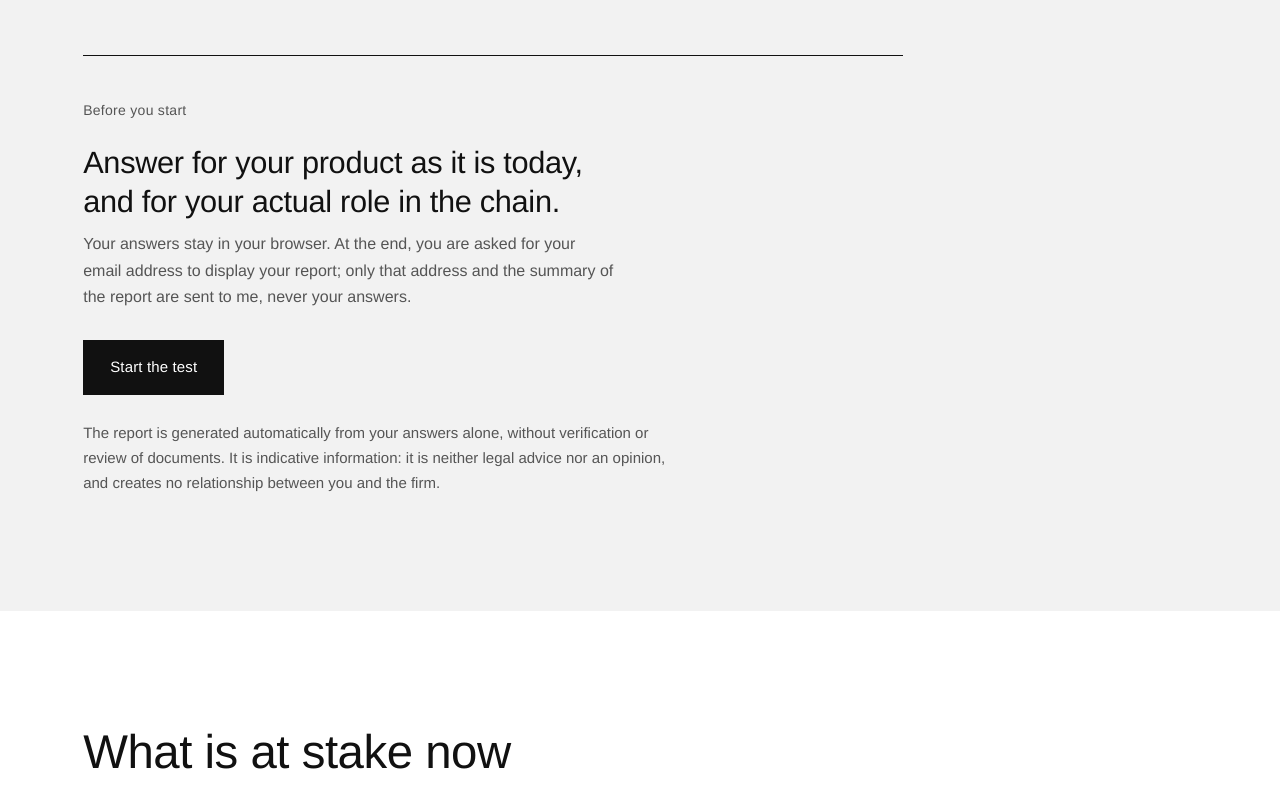
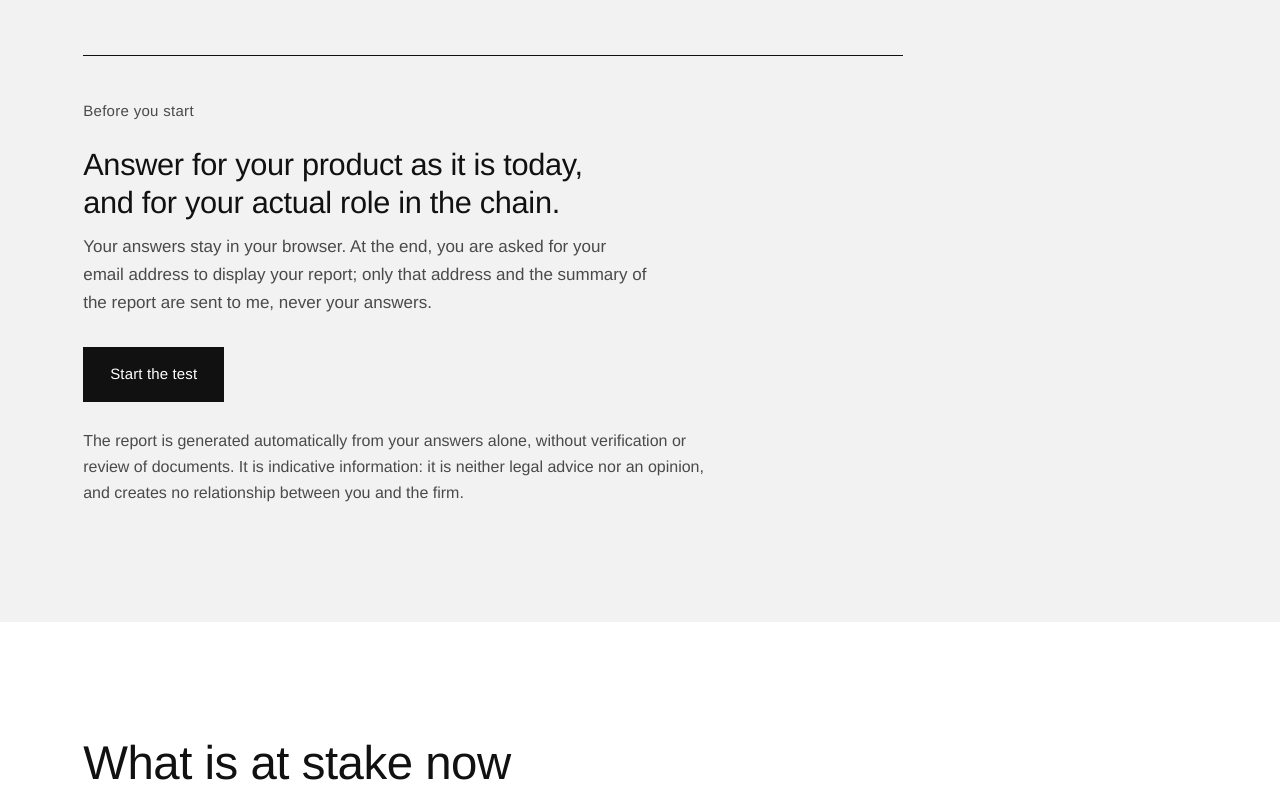
Before and after one commit to Hemistiches/Concordance, a plain HTML site: page en/index.html in a window 1280 px wide. Shown: the part 1791-2583 px from the top of the page. Drawn offline with Linux system fonts and the light colour scheme.

Commit message:
Lisibilité, second palier : textes plus foncés, petits corps relevés d'un point, titres moyens en graisse normale
Co-Authored-By: Claude Opus 5.5 <noreply@anthropic.com>
Claude-Session: https://claude.ai/code/session_01BPvEPmaLSfFs4aevctB9fU

```diff
--- a/en/index.html
+++ b/en/index.html
@@ -429,6 +429,12 @@ body{-webkit-font-smoothing:auto;-moz-osx-font-smoothing:auto}
 .notice,.qmeta,.opt small,.qnote,.copied,.three .from,.three .range,.parcours .hyp,.budget p{font-size:15px}
 .small,.sources,.prio .kind{font-size:14px}
 .prio p,.compl,.three li,.dates p,.parcours p,.budget dt,details.more > div p,.rules > li > span,.cadre,.creds,.fonctions span,.check,.qhint{font-size:16px}
+/* Lisibilité, second palier (31 octobre 2026) : textes plus foncés, petits corps relevés d'un point, titres de taille moyenne en graisse normale ; grands titres inchangés */
+:root{--ink-2:#222222;--mute:#4a4a4a;--on-dark-2:#dcdcd9;--on-dark-mute:#b0b0b0}
+h3,h4,.qtitle,.cesure-s .verse,.quote blockquote,.lv span,.six .kind{font-weight:400}
+.notice,.qmeta,.opt small,.qnote,.copied,.three .from,.three .range,.parcours .hyp,.budget p{font-size:16px}
+.small,.sources,.prio .kind,.label{font-size:15px}
+.prio p,.compl,.three li,.three p,.dates p,.parcours p,.budget dt,details.more > div p,.rules > li > span,.cadre,.creds,.fonctions span,.check,.qhint,.opt{font-size:17px}
 </style>
 <script type="application/ld+json">{"@context": "https://schema.org", "@type": "LegalService", "name": "Concordance, by Hémistiches", "url": "https://concordance.hemistiches.com/en/", "inLanguage": "en", "description": "Concordance, by Hémistiches: the MDR and IVDR compliance test for medical devices. About ten questions on your product, your certificates and your deadlines, and an instant report.", "provider": {"@type": "Attorney", "name": "François Césure", "url": "https://www.hemistiches.com", "address": {"@type": "PostalAddress", "streetAddress": "33, avenue Mac-Mahon", "postalCode": "75017", "addressLocality": "Paris", "addressCountry": "FR"}, "telephone": "+33647888025", "email": "francois.cesure@hemistiches.com"}, "parentOrganization": {"@type": "LegalService", "name": "Hémistiches", "url": "https://www.hemistiches.com/"}, "areaServed": "FR"}</script>
 </head>
```
Also changed, not shown: index.html (+6 -0 lines).
